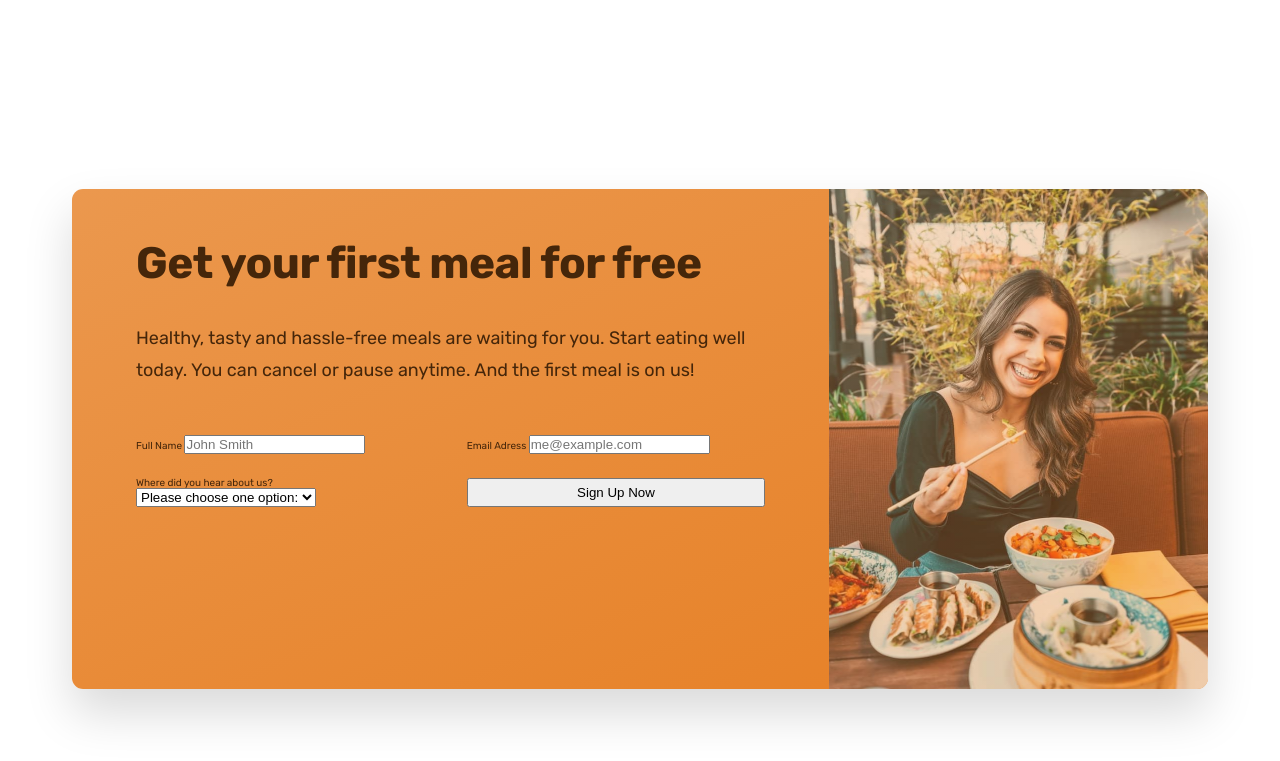
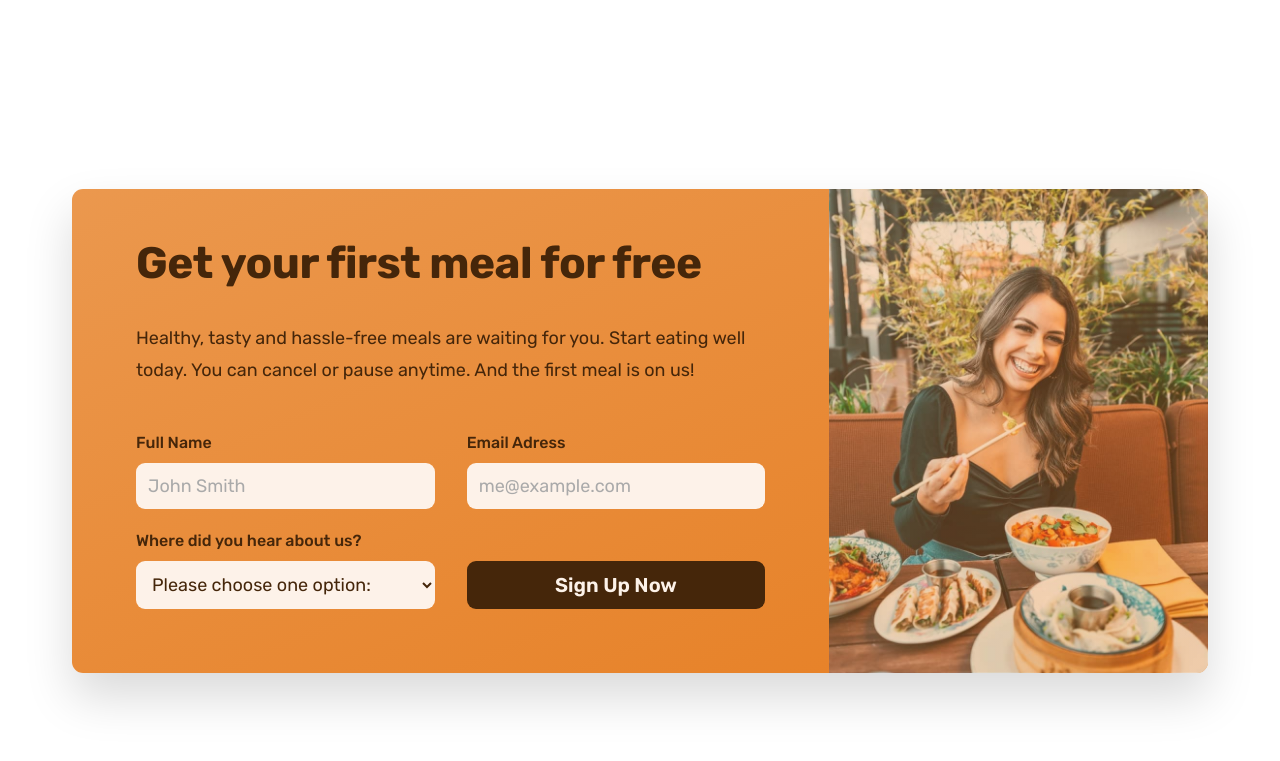
Before and after one commit to Vic-EOD/omnifood-one-pager, a plain HTML site: page index.html in a window 1280 px wide. Shown: the part 5893-6654 px from the top of the page. Drawn offline with nearby package versions, Linux system fonts and the light colour scheme.

Commit message:
added styling to call to action section

```diff
--- a/css/general.css
+++ b/css/general.css
@@ -95,6 +95,7 @@ General Reusable Components
   letter-spacing: 0.75px;
 }
 
+.btn,
 .btn:link,
 .btn:visited {
   display: inline-block;
@@ -103,6 +104,10 @@ General Reusable Components
   text-decoration: none;
   border-radius: 9px;
   font-weight: 600;
+
+  border: none;
+  cursor: pointer;
+  font-family: inherit;
   /* Put transition on original state */
   transition: all 300ms;
 }
@@ -129,6 +134,18 @@ General Reusable Components
   background-color: #fdf2e9;
   /* Trick to add border inside */
   box-shadow: inset 0 0 0 3px #fff;
+}
+
+.btn-form {
+  background-color: #45260a;
+  color: #fdf2e9;
+  align-self: end;
+  padding: 1.2rem;
+}
+
+.btn-form:hover {
+  background-color: #fff;
+  color: #555;
 }
 
 .link:link,
@@ -198,6 +215,11 @@ General Reusable Components
   color: #e67e22;
 }
 
+*:focus {
+  outline: none;
+  box-shadow: 0 0 0 0.8rem rgba(230, 125, 34, 0.5);
+}
+
 /* HELPER/SETTINGS CLASSES */
 .margin-right-sm {
   margin-right: 1.6rem !important;
--- a/css/style.css
+++ b/css/style.css
@@ -458,7 +458,6 @@
   border-radius: 11px;
   background-image: linear-gradient(to right bottom, #eb984e, #e67e22);
   overflow: hidden;
-  height: 50rem;
 }
 
 .cta-text-box {
@@ -494,3 +493,32 @@
   column-gap: 3.2rem;
   row-gap: 2.4rem;
 }
+
+.cta-form label {
+  display: block;
+  font-size: 1.6rem;
+  font-weight: 500;
+  margin-bottom: 1.2rem;
+}
+
+.cta-form input,
+.cta-form select {
+  width: 100%;
+  padding: 1.2rem;
+  font-size: 1.8rem;
+  font-family: inherit;
+  color: inherit;
+  border: none;
+  background-color: #fdf2e9;
+  border-radius: 9px;
+  box-shadow: 0 1px 2px rgba(0, 0, 0, 0, 0.1);
+}
+
+.cta-form input::placeholder {
+  color: #aaa;
+}
+
+.cta *:focus {
+  outline: none;
+  box-shadow: 0 0 0 0.8rem rgba(253, 242, 233, 0.5);
+}
--- a/index.html
+++ b/index.html
@@ -435,7 +435,7 @@
                 </select>
               </div>
 
-              <button class="btn">Sign Up Now</button>
+              <button class="btn btn-form">Sign Up Now</button>
             </form>
           </div>
           <div class="cta-img-box" role="img" aria-label="Woman enjoying food"></div>
```
